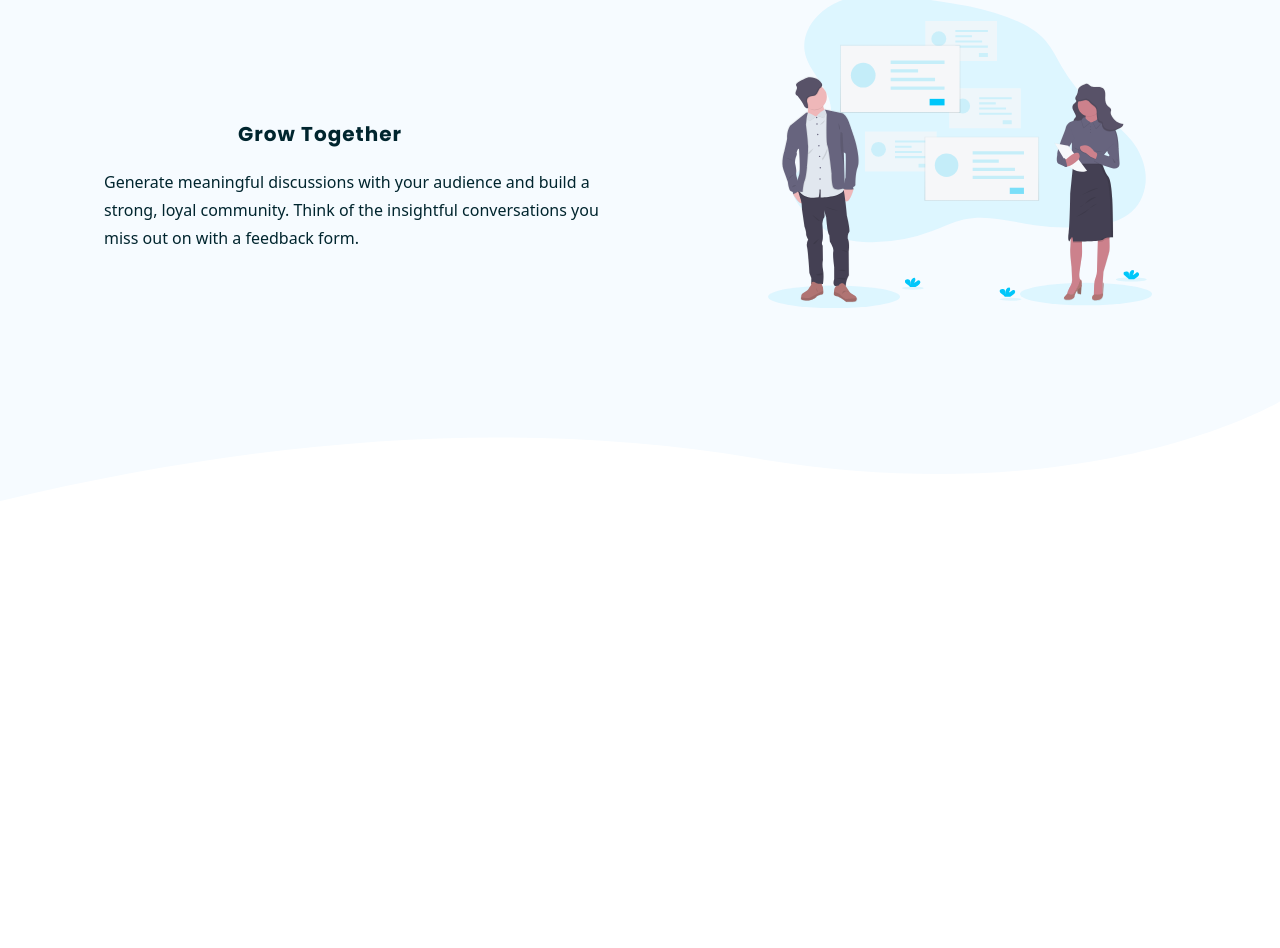
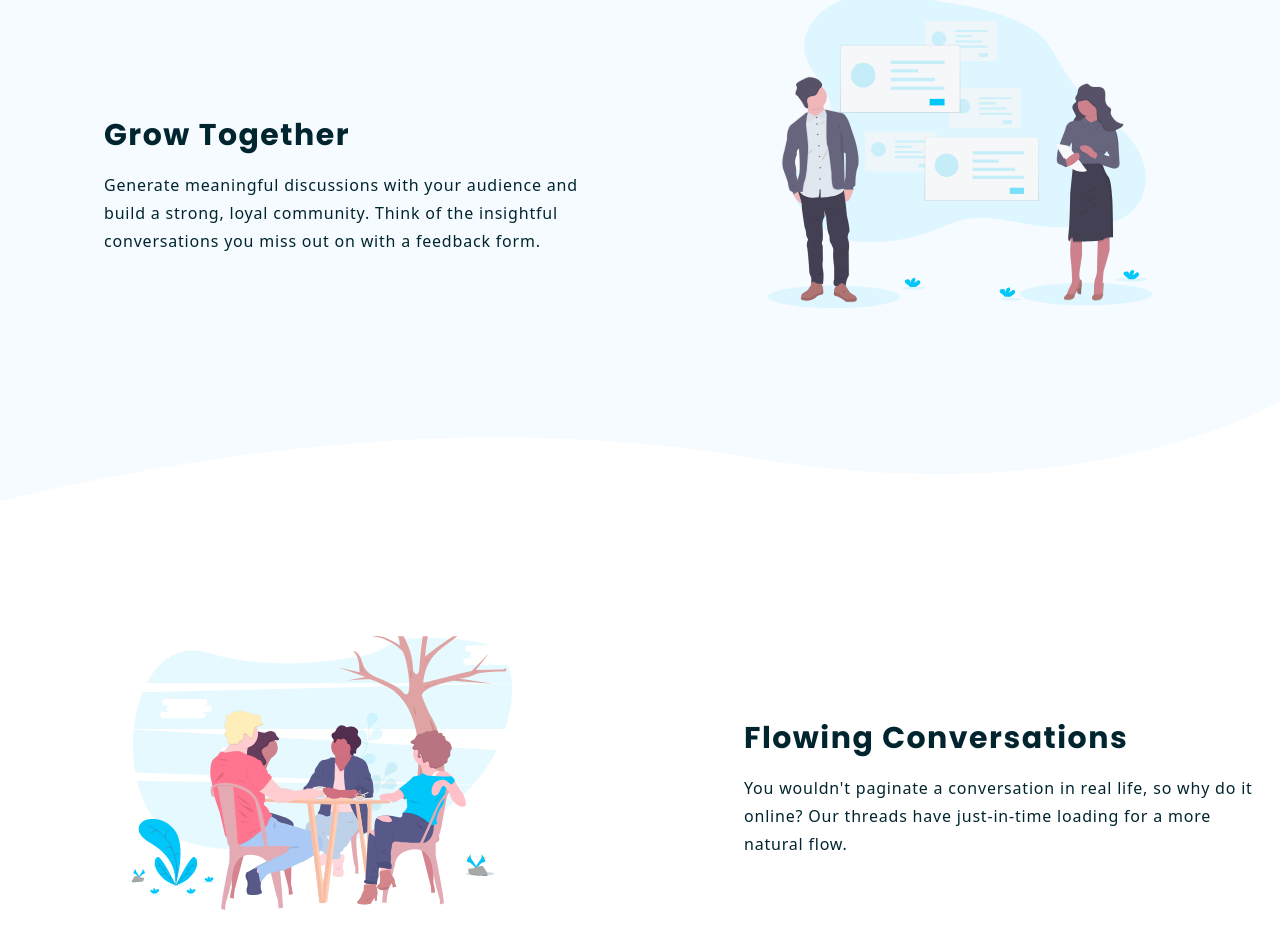
Before and after one commit to Yashbabani0/huddle-landing-page-with-curved-sections-master, a React (Vite) app: page / in a window 1280 px wide. Shown: the part 1520-2468 px from the top of the page. Before the commit the page ends 2117 px from the top, so only its background shows below. Built offline with nearby package versions, Linux system fonts and the light colour scheme.

Commit message:
FlowingConversations Add

```diff
--- a/src/App.jsx
+++ b/src/App.jsx
@@ -3,6 +3,7 @@ import "./App.css";
 import Nav from "./Components/Nav";
 import Header from "./Components/Header";
 import GrowTogether from "./Components/GrowTogether";
+import FlowingConversations from "./Components/FlowingConversations";
 
 export default function App() {
   return (
@@ -10,6 +11,7 @@ export default function App() {
       <Nav />
       <Header />
       <GrowTogether />
+      <FlowingConversations />
     </div>
   );
 }
--- /dev/null
+++ b/src/Components/FlowingConversations.jsx
@@ -0,0 +1,21 @@
+import React from "react";
+import FlowingConversationsImg from "../../public/illustration-flowing-conversation.svg";
+
+export default function FlowingConversations() {
+  return (
+    <div className="w-full h-full flex flex-col items-center justify-center text-center mb-[6em] pb-[2em] md:flex-row">
+      <div className="img md:w-[50%]">
+        <img src={FlowingConversationsImg} alt="" className="w-[60%] m-auto" />
+      </div>
+      <div className="content px-[1.5em] leading-7 mt-[2em] md:w-[50%] md:flex md:items-left md:justify-center md:flex-col md:h-[20em] md:text-left">
+        <h2 className="mb-[1em] tracking-wider text-xl text-veryDarkCyan md:text-left md:ps-20 md:text-3xl md:mb-[0.6em]">
+          Flowing Conversations
+        </h2>
+        <p className="text-veryDarkCyan md:ps-20 md:tracking-wider">
+          You wouldn't paginate a conversation in real life, so why do it
+          online? Our threads have just-in-time loading for a more natural flow.
+        </p>
+      </div>
+    </div>
+  );
+}
--- a/src/Components/GrowTogether.jsx
+++ b/src/Components/GrowTogether.jsx
@@ -19,11 +19,11 @@ export default function GrowTogether() {
         <div className="img md:float-right md:w-[50%]">
           <img src={GrowTogetherImg} alt="" className="w-[60%] m-auto" />
         </div>
-        <div className="content px-[1.5em] leading-7 mt-[2em] md:float-left md:w-[50%] md:flex md:items-center md:justify-center md:flex-col md:h-[20em] md:text-left">
-          <h2 className="mb-[1em] tracking-wider text-xl text-veryDarkCyan">
+        <div className="content px-[1.5em] leading-7 mt-[2em] md:float-left md:w-[50%] md:flex md:items-left md:justify-center md:flex-col md:h-[20em] md:text-left">
+          <h2 className="mb-[1em] tracking-wider text-xl text-veryDarkCyan md:text-left md:ps-20 md:text-3xl md:mb-[0.6em]">
             Grow Together
           </h2>
-          <p className="text-veryDarkCyan md:ps-20">
+          <p className="text-veryDarkCyan md:ps-20 md:tracking-wider">
             Generate meaningful discussions with your audience and build a
             strong, loyal community. Think of the insightful conversations you
             miss out on with a feedback form.
```
